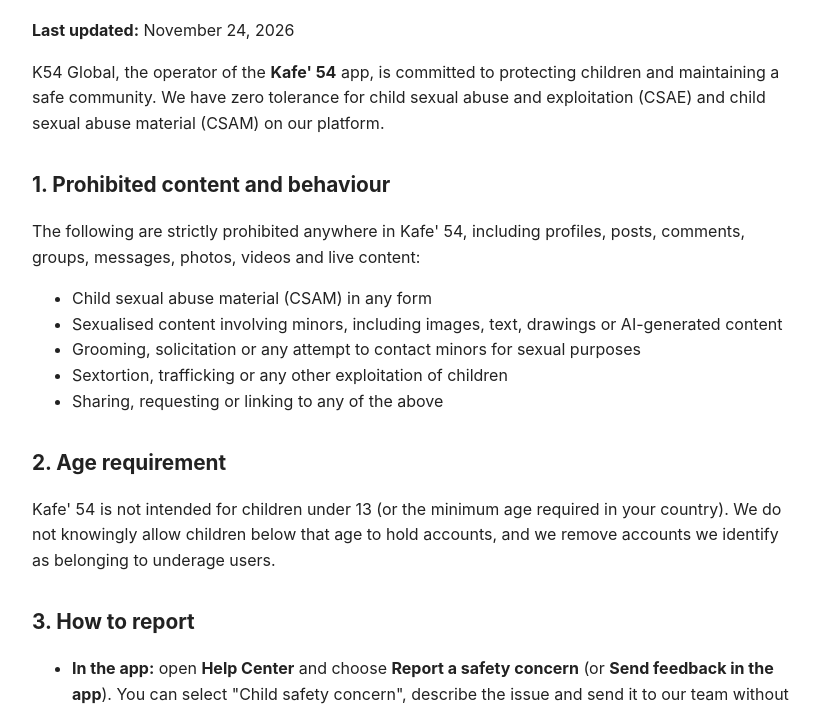
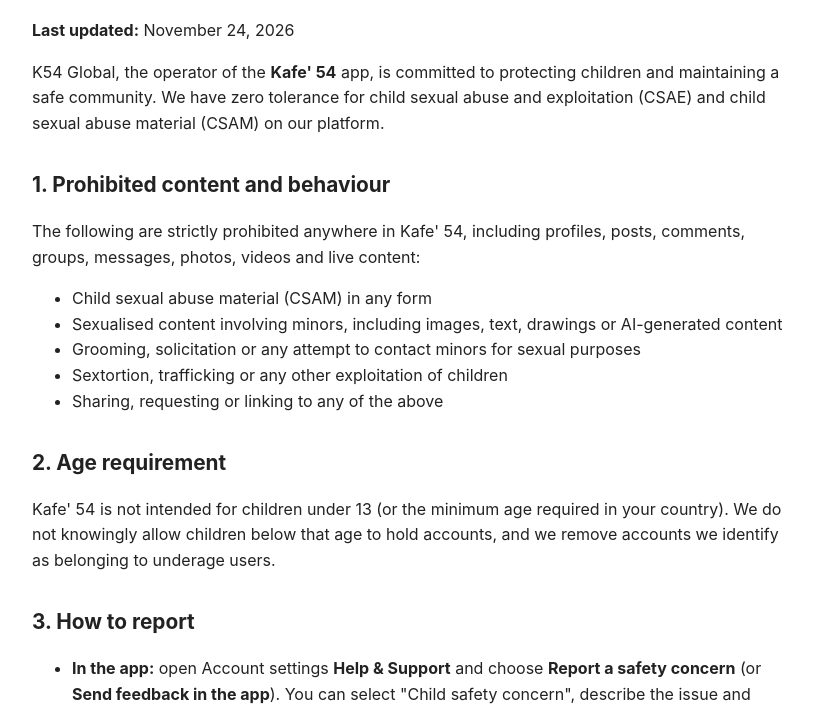
Before and after one commit to Olaoluwaalo/kafe54-privacy, a plain HTML site: page child-safety.html in a window 1280 px wide. Shown: the part 100-806 px from the top of the page, without its empty margins (228-1048 px from the left). Drawn offline with Linux system fonts and the light colour scheme.

Commit message:
Update reporting instructions for child safety concerns

```diff
--- a/child-safety.html
+++ b/child-safety.html
@@ -30,7 +30,7 @@ a{color:#0b5fff}
 
 <h2>3. How to report</h2>
 <ul>
-  <li><strong>In the app:</strong> open <strong>Help Center</strong> and choose <strong>Report a safety concern</strong> (or <strong>Send feedback in the app</strong>). You can select "Child safety concern", describe the issue and send it to our team without leaving the app.</li>
+  <li><strong>In the app:</strong> open Account settings <strong>Help & Support</strong> and choose <strong>Report a safety concern</strong> (or <strong>Send feedback in the app</strong>). You can select "Child safety concern", describe the issue and send it to our team without leaving the app.</li>
   <li><strong>By email:</strong> contact our child safety team at <strong>WAlonge@a7pinc.com</strong> with the username, link or screenshot of the concern.</li>
 </ul>
 <p>If a child is in immediate danger, contact your local law enforcement or emergency services first.</p>
```
